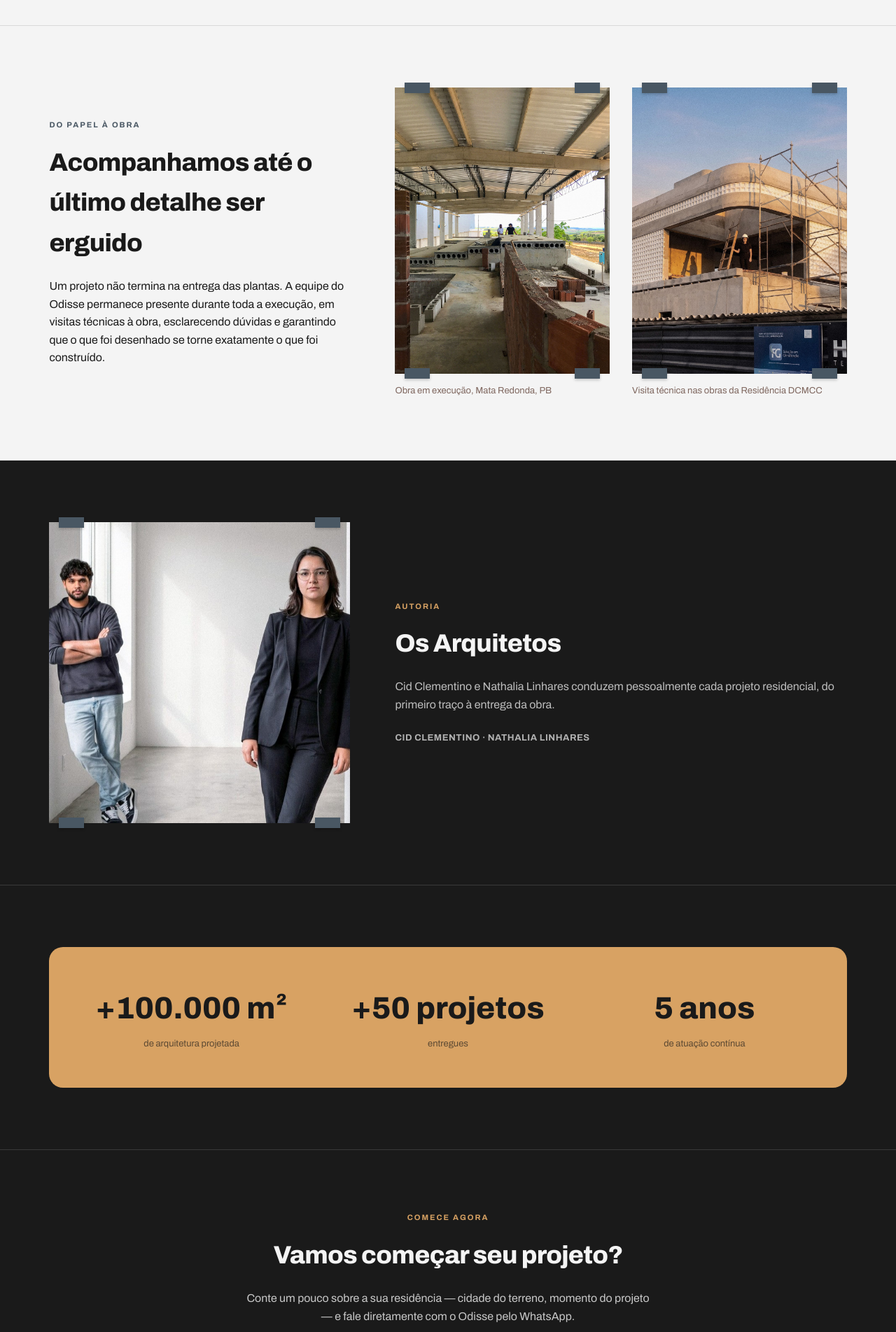
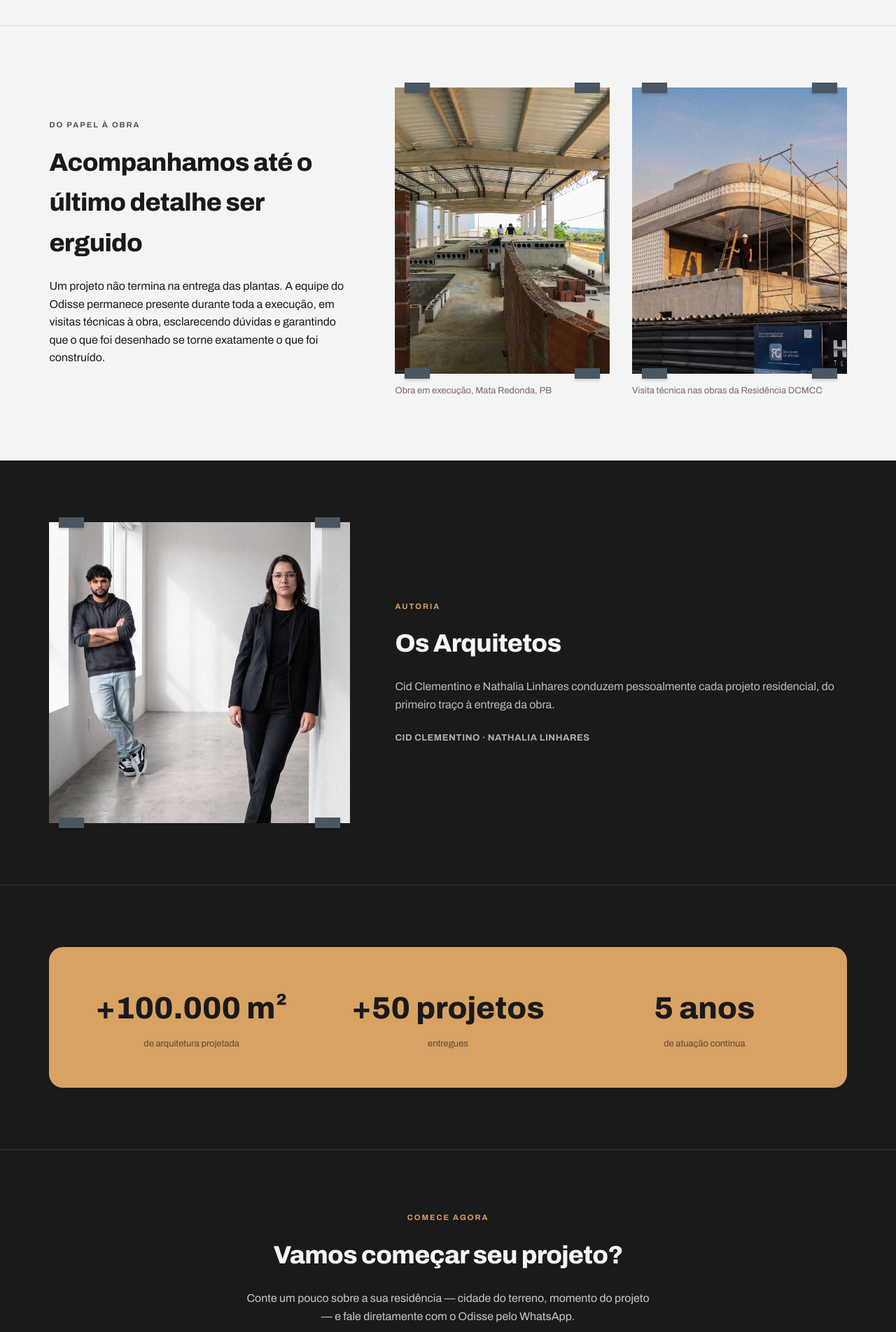
Before and after one commit to cidclementino/projetos-odisse, a Jekyll site: the page built from residencial/index.html, in a window 1280 px wide. Shown: the part 4235-6138 px from the top of the page at 70% size. Built offline with Jekyll 4.4.1, drawn with Linux system fonts in a browser that asks for light colours.

Commit message:
Update residencial_conteudo.yml

```diff
--- a/_data/residencial_conteudo.yml
+++ b/_data/residencial_conteudo.yml
@@ -60,7 +60,7 @@ arquitetos:
   titulo: "Os Arquitetos"
   descricao: "Cid Clementino e Nathalia Linhares conduzem pessoalmente cada projeto residencial, do primeiro traço à entrega da obra."
   nomes: "CID CLEMENTINO · NATHALIA LINHARES"
-  imagem: "odisse-arquitetos-002.jpg"
+  imagem: "odisse-arquitetos-003.jpg"
 
 numeros:
   - valor: "+100.000 m²"
```
